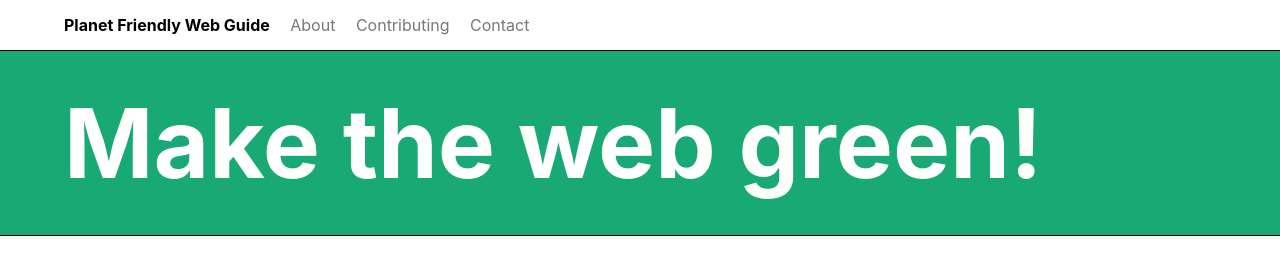
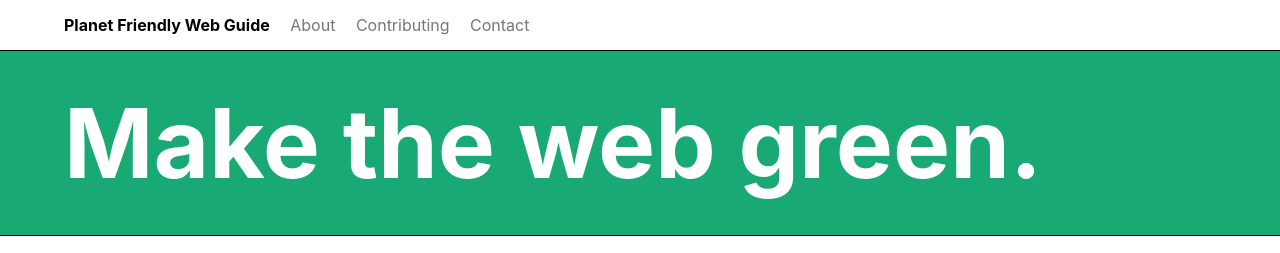
Before and after one commit to productscience/planet-friendly-web, an Eleventy site: page index.njk in a window 1280 px wide. Shown: the top 253 px of the page. Built offline with nearby package versions, Linux system fonts and the light colour scheme; Eleventy itself is replaced by a stand-in of ours; files that its build step writes are made by us from their sources.

Commit message:
Remove superfluous exclamation mark

```diff
--- a/index.njk
+++ b/index.njk
@@ -11,9 +11,8 @@
 
   {% include "partials/header.njk" %}
 
-
   <section class="bt bb bg-green pv3 pl5 pr5">
-    <h1 class="f-headline lh-title measure white mt3 mb3">Make the web green!</h1>
+    <h1 class="f-headline lh-title measure white mt3 mb3">Make the web green.</h1>
   </section>
 
   <section class="pv3 pl5 pr5">
```
